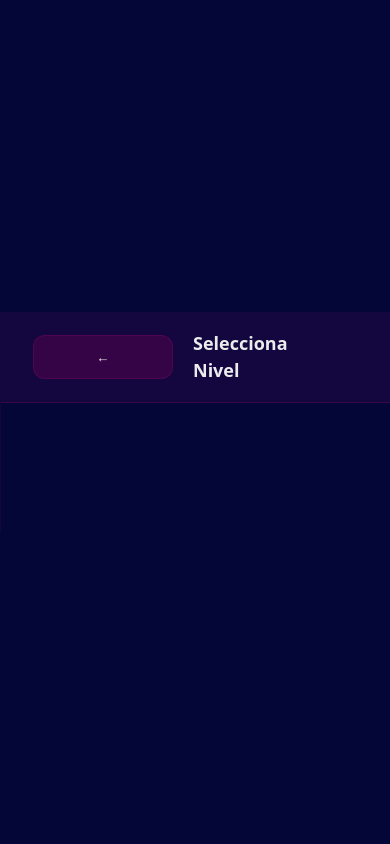
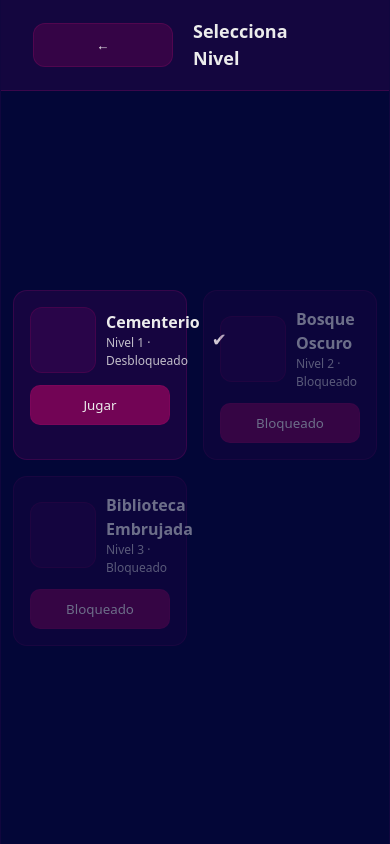
Before and after one commit to marianaUrrego/juego_apps, a React (Vite) app: page /levels in a window 390 px wide. Built offline with nearby package versions, Linux system fonts and the light colour scheme.

Commit message:
style(scss): :iphone: corregimos la vista del home y la seleccion de nivel
se corrigieron contenedores con tamaños fijos

```diff
--- a/src/screens/Credits.jsx
+++ b/src/screens/Credits.jsx
@@ -23,7 +23,7 @@ export default function Credits({ onBack }) {
             <div className={styles.credits__list}>
               <div>
                 <div className={styles.credits__muted}>Equipo</div>
-                <div style={{ marginTop: 6 }}>
+                <div className={styles.credits__spacedTop}>
                   <div><b>Mariana Urrego</b></div>
                   <div className={styles.credits__muted}>Desarrollo · Diseño · Arte · Sonido</div>
                 </div>
@@ -34,7 +34,7 @@ export default function Credits({ onBack }) {
               </div>
               <div className={styles.credits__section}>
                 <div className={styles.credits__muted}>Recursos artísticos</div>
-                <div style={{ marginTop: 6, display: 'grid', gap: 6 }}>
+                <div className={`${styles.credits__spacedTop} ${styles.credits__links}`}>
                   <a className={styles.credits__muted} href="https://neopixelboyco.itch.io/background-cementery-pixel-art" target="_blank" rel="noopener noreferrer">NeopixelBoy</a>
                   <a className={styles.credits__muted} href="https://superdark.itch.io/enchanted-forest-characters" target="_blank" rel="noopener noreferrer">Superdark</a>
                   <a className={styles.credits__muted} href="https://seeone.itch.io/haunted-library" target="_blank" rel="noopener noreferrer">SeeOne – Haunted Library</a>
@@ -45,7 +45,7 @@ export default function Credits({ onBack }) {
               </div>
               <div className={styles.credits__section}>
                 <div className={styles.credits__muted}>Sonido</div>
-                <div className={styles.credits__muted} style={{ marginTop: 6 }}>Pendiente</div>
+                <div className={`${styles.credits__muted} ${styles.credits__spacedTop}`}>Pendiente</div>
               </div>
             </div>
           </div>
--- a/src/screens/Credits.module.scss
+++ b/src/screens/Credits.module.scss
@@ -39,3 +39,31 @@
 
 .credits__section { margin-top: 14px; }
 .credits__muted { opacity: .8; font-size: 12px; }
+
+/* Utilidades para eliminar estilos inline en JSX */
+.credits__spacedTop { margin-top: 6px; }
+.credits__links { display: grid; gap: 6px; }
+
+/* Mobile-first centering and responsive grid */
+.credits__grid {
+  width: 100%;
+  padding-inline: clamp(12px, 4vw, 24px);
+}
+
+@media (max-width: 768px) {
+  .credits__grid {
+    grid-template-columns: 1fr;
+    gap: clamp(16px, 4vw, 24px);
+    max-width: min(680px, 100%);
+  }
+  .credits__brand {
+    grid-template-columns: 72px 1fr;
+    gap: 12px;
+  }
+}
+
+@media (max-width: 480px) {
+  .credits__container { padding: 16px; }
+  .credits__brand { grid-template-columns: 56px 1fr; }
+  .credits__muted { font-size: 11px; }
+}
--- a/src/screens/LevelSelect.jsx
+++ b/src/screens/LevelSelect.jsx
@@ -64,7 +64,7 @@ export default function LevelSelect() {
   }
 
   return (
-    <div className="page level-select">
+    <div className={`page level-select ${styles.level}`}>
       <header className="bar level-header">
         <div className="container">
           <div><button className="back-btn" onClick={() => navigate('/')}>{'←'}</button></div>
@@ -73,8 +73,8 @@ export default function LevelSelect() {
         </div>
       </header>
 
-      <div className="container page__body">
-        <div className="levels-row">
+      <div className={`container page__body ${styles.level__body}`}>
+        <div className={styles.level__list}>
           {ORDERED_LEVELS.map(l => {
             const unlocked = isUnlocked(l.order, l.id)
             const disabled = !unlocked
@@ -104,7 +104,7 @@ export default function LevelSelect() {
         <div role="dialog" aria-modal="true" className={styles.level__overlay}>
           <div className={`panel ${styles.level__dialog}`}>
             <div className={styles.level__dialogHeader}>
-              <h3 style={{ margin: 0 }}>Elige la dificultad</h3>
+              <h3 className={styles.level__dialogTitle}>Elige la dificultad</h3>
               <button aria-label="Cerrar" onClick={() => { setOpen(false); setPendingLevel(null) }} className="icon-btn">✕</button>
             </div>
             <div className={styles.level__actions}>
--- a/src/screens/LevelSelect.module.scss
+++ b/src/screens/LevelSelect.module.scss
@@ -4,6 +4,46 @@
   display: flex;
   flex-direction: column;
   min-height: 100vh;
+  width: 100%;
+  max-width: 900px;
+  margin: 0 auto;
+  box-sizing: border-box;
+}
+
+.level__body {
+  flex: 1;
+  overflow-y: auto;
+  overflow-x: hidden;
+  width: 100%;
+  padding: 12px;
+  padding-bottom: 24px;
+  box-sizing: border-box;
+}
+
+/* Grid responsive de tarjetas de nivel */
+.level__list {
+  display: grid;
+  grid-template-columns: repeat(auto-fit, minmax(160px, 1fr));
+  gap: 16px;
+  width: 100%;
+  justify-items: center;
+}
+
+/* Asegurar que las tarjetas no desborden */
+.level__list :global(.level-card) {
+  width: 100%;
+  max-width: 240px;
+  box-sizing: border-box;
+}
+
+@media (max-width: 768px) {
+  .level { max-width: 720px; }
+  .level__list { grid-template-columns: repeat(2, minmax(0, 1fr)); }
+}
+
+@media (max-width: 480px) {
+  .level { max-width: 600px; }
+  .level__list { grid-template-columns: repeat(2, minmax(0, 1fr)); }
 }
 
 .level__overlay {
@@ -16,10 +56,10 @@
 }
 
 .level__dialog {
-  width: 360px;
-  max-width: 90vw;
+  width: min(560px, 92vw);
   display: grid;
   gap: 12px;
+  padding-inline: clamp(12px, 3.5vw, 20px);
 }
 
 .level__dialogHeader {
@@ -28,8 +68,14 @@
   justify-content: space-between;
 }
 
+.level__dialogTitle { margin: 0; }
+
 .level__actions { display: grid; gap: 8px; }
 
 .level__footer { display: flex; justify-content: center; }
 
 .level__cardActions { margin-top: 12px; }
+
+@media (max-width: 480px) {
+  .level__actions { gap: 6px; }
+}
--- a/src/screens/Scores.jsx
+++ b/src/screens/Scores.jsx
@@ -29,7 +29,7 @@ export default function Scores({ onBack }) {
           <div className={styles.scores__headerLeft}>
             <button className="back-btn" onClick={onBack}>{'\u2190'}</button>
           </div>
-          <h2 className="title-md" style={{ margin: 0, textAlign: 'center' }}>Puntajes</h2>
+          <h2 className={`title-md ${styles.scores__title}`}>Puntajes</h2>
           <div className={styles.scores__headerRight} aria-hidden />
         </div>
       </header>
@@ -51,7 +51,7 @@ export default function Scores({ onBack }) {
             <tbody>
               {rows.length === 0 ? (
                 <tr>
-                  <td colSpan={7} style={{ textAlign: 'center', padding: 12 }}>Aún no hay puntajes registrados.</td>
+                  <td colSpan={7} className={styles.scores__empty}>Aún no hay puntajes registrados.</td>
                 </tr>
               ) : (
                 rows.map((r, idx) => {
--- a/src/screens/Scores.module.scss
+++ b/src/screens/Scores.module.scss
@@ -27,7 +27,9 @@
 }
 
 .scores__panel {
-  width: min(1000px, 100%);
+  width: min(100%, 720px);
+  margin: 0 auto;
+  padding-inline: clamp(8px, 2vw, 16px);
   overflow-x: auto;
 }
 
@@ -36,3 +38,12 @@
   border-collapse: separate;
   border-spacing: 0;
 }
+
+/* Utilidades para eliminar estilos inline */
+.scores__title { margin: 0; text-align: center; }
+.scores__empty { text-align: center; padding: 12px; }
+
+@media (max-width: 480px) {
+  .scores__headerLeft,
+  .scores__headerRight { width: 96px; }
+}
--- a/src/screens/Settings.module.scss
+++ b/src/screens/Settings.module.scss
@@ -12,8 +12,10 @@
 }
 
 .settings__panel {
-  width: min(720px, 90%);
-  padding: 24px;
+  width: min(720px, 100%);
+  max-width: 720px;
+  margin: 0 auto;
+  padding: clamp(16px, 3.5vw, 24px);
   display: grid;
   gap: 16px;
 }
@@ -27,3 +29,13 @@
   align-items: center;
   gap: 8px;
 }
+
+/* Controles */
+.settings__panel input[type='range'] {
+  width: 100%;
+}
+
+@media (max-width: 480px) {
+  .settings__panel { gap: 14px; }
+  .settings__rowInline { gap: 10px; }
+}
--- a/src/styles/main.scss
+++ b/src/styles/main.scss
@@ -39,7 +39,8 @@ html, body {
   margin: 0;
   padding: 0;
   background-color: var(--c-bg);
-  overflow: hidden;
+  overflow-x: hidden;
+  overflow-y: auto;
 }
 
 /* Tipografía global consistente */
@@ -70,16 +71,16 @@ input, select, textarea {
 #app-root { min-height: 100vh; padding: 0; }
 
 .screen {
-  width: 100vw;
-  height: 100vh;
+  width: 100%;
+  min-height: 100vh;
   display: flex;
-  flex-direction: row;
+  flex-direction: column;
   align-items: center;
-  justify-content: center;
-  gap: 5vw;
-  padding: 2rem;
+  justify-content: flex-start;
+  gap: clamp(16px, 4vw, 32px);
+  padding: clamp(16px, 4vw, 32px);
+  box-sizing: border-box;
   background-color: var(--c-bg);
-  overflow: hidden;
 }
 
 .centered { align-items: center; justify-content: center; }
@@ -150,23 +151,35 @@ input, select, textarea {
   border: 1px solid color-mix(in oklab, var(--c-3) 30%, transparent);
 }
 
-.page { min-height: 100vh; display: flex; flex-direction: column; }
+.page { width: 100%; min-height: 100vh; display: flex; flex-direction: column; box-sizing: border-box; }
 
 .container { width: min(1200px, 100%); margin-inline: auto; padding-inline: 24px; }
 .page__body { flex: 1; display: grid; place-items: center; }
 
 .bar .container { display: grid; grid-template-columns: 160px 1fr 160px; align-items: center; padding-block: 6px; }
 
-/* Stage: fuerza un área 16:9 centrada (mismo tamaño en todas las pantallas) */
-.stage-center { width: 100vw; height: 100vh; display: grid; place-items: center; }
+/* Stage container: responsive, centrado, sin tamaños fijos */
+.stage-center {
+  width: 100%;
+  min-height: 100vh;
+  display: flex;
+  justify-content: center;
+  align-items: stretch;
+  padding: 0;
+  margin: 0;
+  box-sizing: border-box;
+}
 .app-stage {
-  width: min(100vw, calc(100vh * 16 / 9));
-  height: min(100vh, calc(100vw * 9 / 16));
-  display: flex; flex-direction: column;
+  width: 100%;
+  max-width: 900px;
+  min-height: 100vh;
+  margin: 0 auto;
+  display: flex;
+  flex-direction: column;
   background: var(--c-bg);
   border-left: 1px solid color-mix(in oklab, var(--c-1) 25%, transparent);
   border-right: 1px solid color-mix(in oklab, var(--c-1) 25%, transparent);
-  overflow: hidden;
+  box-sizing: border-box;
 }
 .app-stage .container { width: 100%; padding-inline: 16px; }
 .app-stage .page__body { padding: 12px; }
```
